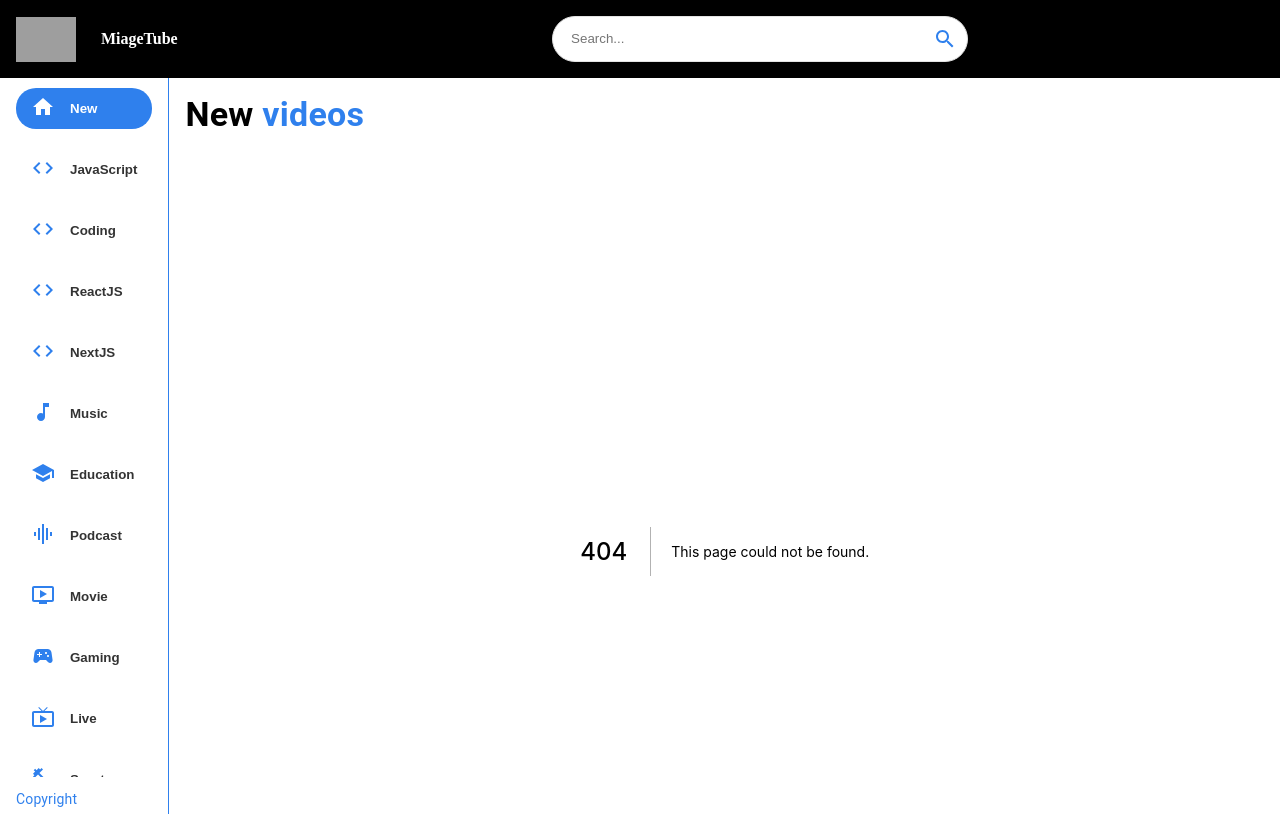
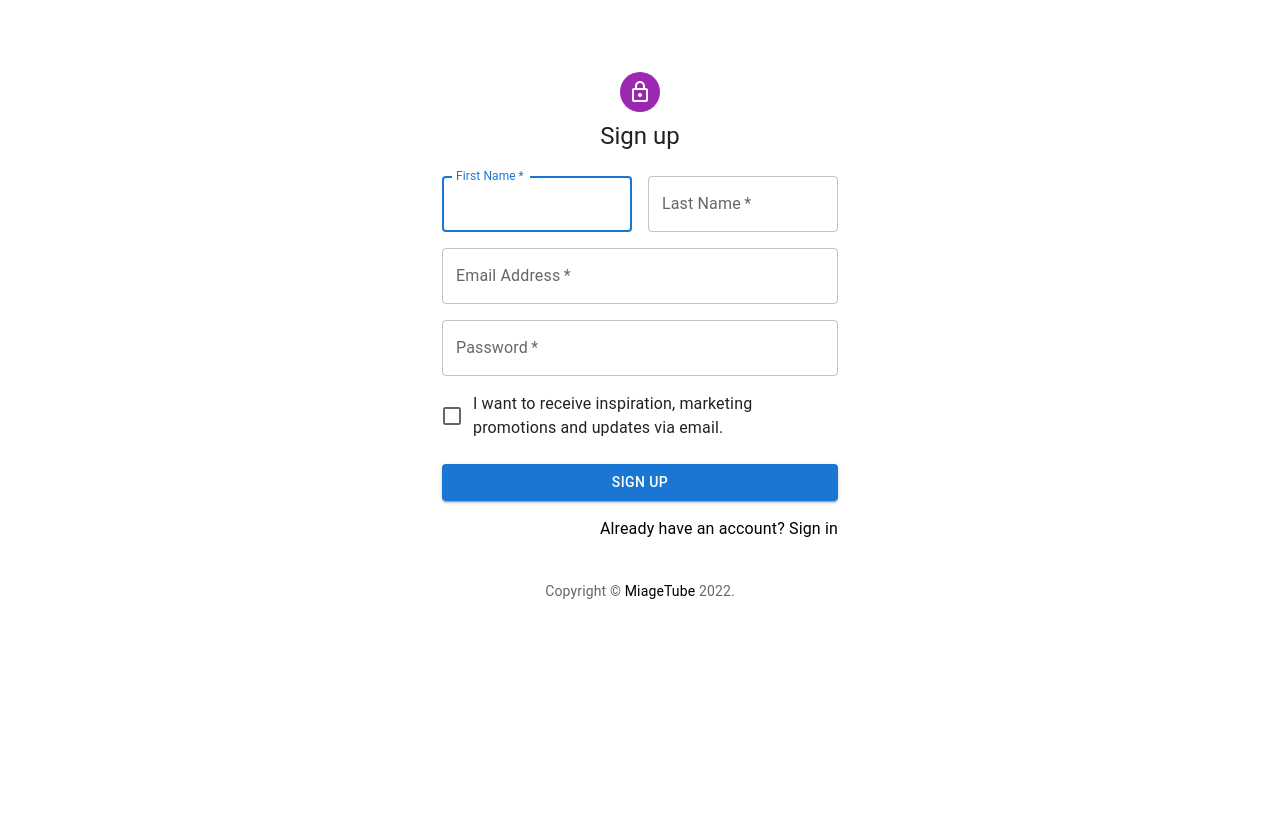
Before and after one commit to Kodians/video-player-client, a Next.js app: page /account/signup in a window 1280 px wide. Before the commit this address had no page. After the commit the page ends 800 px from the top, so only its background shows below. Built offline with nearby package versions, Linux system fonts and the light colour scheme; grey boxes are pictures that could not be loaded.

Commit message:
putting place signin & signup pages

```diff
--- /dev/null
+++ b/pages/account/signup.tsx
@@ -0,0 +1,134 @@
+import * as React from 'react';
+import Avatar from '@mui/material/Avatar';
+import Button from '@mui/material/Button';
+import CssBaseline from '@mui/material/CssBaseline';
+import TextField from '@mui/material/TextField';
+import FormControlLabel from '@mui/material/FormControlLabel';
+import Checkbox from '@mui/material/Checkbox';
+// import Link from '@mui/material/Link';
+import Grid from '@mui/material/Grid';
+import Box from '@mui/material/Box';
+import LockOutlinedIcon from '@mui/icons-material/LockOutlined';
+import Typography from '@mui/material/Typography';
+import Container from '@mui/material/Container';
+import { createTheme, ThemeProvider } from '@mui/material/styles';
+import Link from 'next/link';
+
+function Copyright(props: any) {
+  return (
+    <Typography variant="body2" color="text.secondary" align="center" {...props}>
+      {'Copyright © '}
+      <Link href="/" passHref>
+        MiageTube
+      </Link>{' '}
+      {new Date().getFullYear()}
+      {'.'}
+    </Typography>
+  );
+}
+
+const theme = createTheme();
+
+export default function SignUp() {
+  const handleSubmit = (event: React.FormEvent<HTMLFormElement>) => {
+    event.preventDefault();
+    const data = new FormData(event.currentTarget);
+    console.log({
+      email: data.get('email'),
+      password: data.get('password'),
+    });
+  };
+
+  return (
+    <ThemeProvider theme={theme}>
+      <Container component="main" maxWidth="xs">
+        <CssBaseline />
+        <Box
+          sx={{
+            marginTop: 8,
+            display: 'flex',
+            flexDirection: 'column',
+            alignItems: 'center',
+          }}
+        >
+          <Avatar sx={{ m: 1, bgcolor: 'secondary.main' }}>
+            <LockOutlinedIcon />
+          </Avatar>
+          <Typography component="h1" variant="h5">
+            Sign up
+          </Typography>
+          <Box component="form" noValidate onSubmit={handleSubmit} sx={{ mt: 3 }}>
+            <Grid container spacing={2}>
+              <Grid item xs={12} sm={6}>
+                <TextField
+                  autoComplete="given-name"
+                  name="firstName"
+                  required
+                  fullWidth
+                  id="firstName"
+                  label="First Name"
+                  autoFocus
+                />
+              </Grid>
+              <Grid item xs={12} sm={6}>
+                <TextField
+                  required
+                  fullWidth
+                  id="lastName"
+                  label="Last Name"
+                  name="lastName"
+                  autoComplete="family-name"
+                />
+              </Grid>
+              <Grid item xs={12}>
+                <TextField
+                  required
+                  fullWidth
+                  id="email"
+                  label="Email Address"
+                  name="email"
+                  autoComplete="email"
+                />
+              </Grid>
+              <Grid item xs={12}>
+                <TextField
+                  required
+                  fullWidth
+                  name="password"
+                  label="Password"
+                  type="password"
+                  id="password"
+                  autoComplete="new-password"
+                />
+              </Grid>
+              <Grid item xs={12}>
+                <FormControlLabel
+                  control={<Checkbox value="allowExtraEmails" color="primary" />}
+                  label="I want to receive inspiration, marketing promotions and updates via email."
+                />
+              </Grid>
+            </Grid>
+            <Button
+              type="submit"
+              fullWidth
+              variant="contained"
+              sx={{ mt: 3, mb: 2 }}
+            >
+              Sign Up
+            </Button>
+            <Grid container justifyContent="flex-end">
+              <Grid item>
+                <Link href="/account/signin">
+                  Already have an account? Sign in
+                </Link>
+              </Grid>
+            </Grid>
+          </Box>
+        </Box>
+        <Copyright sx={{ mt: 5 }} />
+      </Container>
+    </ThemeProvider>
+  );
+}
+
+SignUp.getUserLayout = (page: any) => <>{page}</>
```
Also changed, not shown: pages/account/signin.tsx (added, +113 -0 lines).
